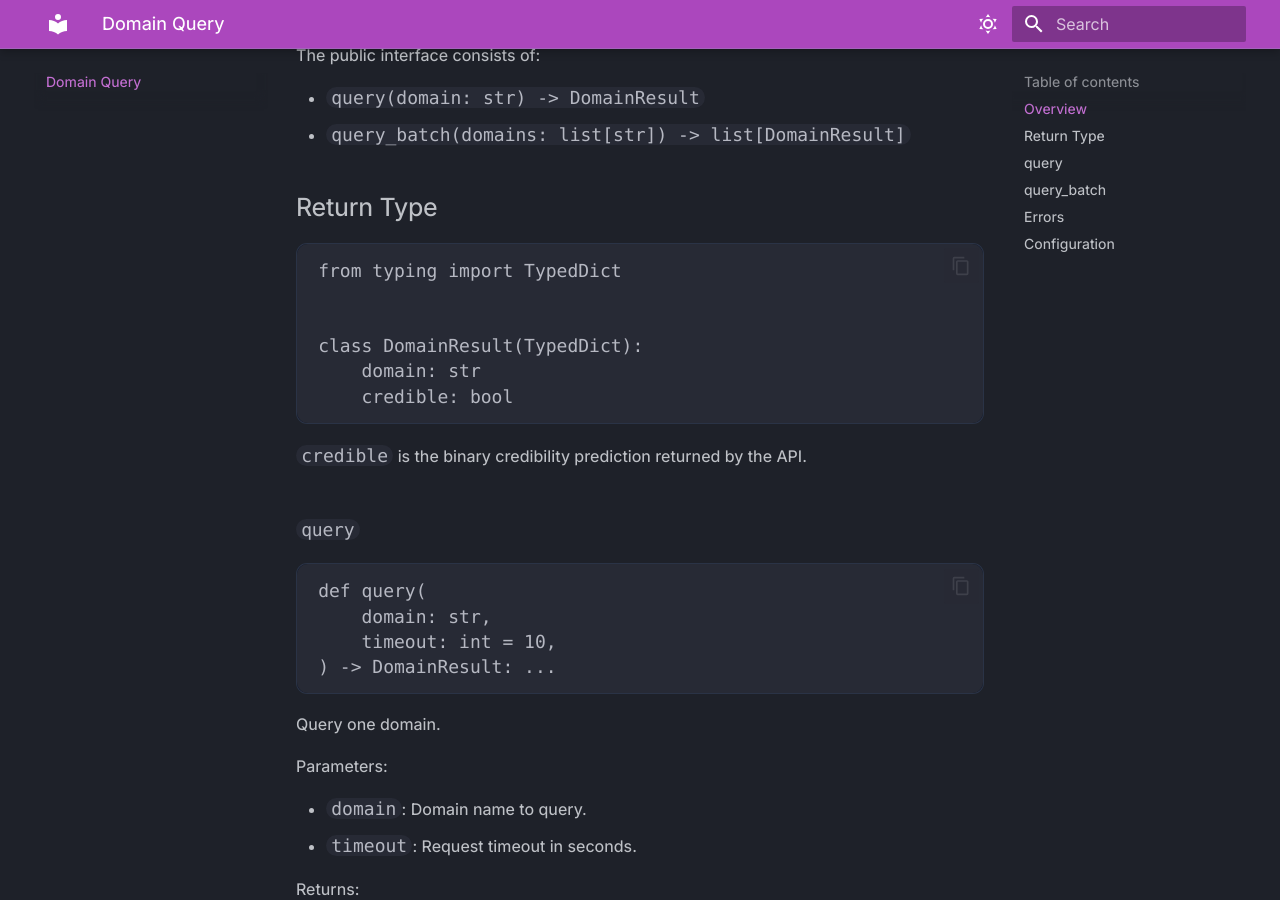
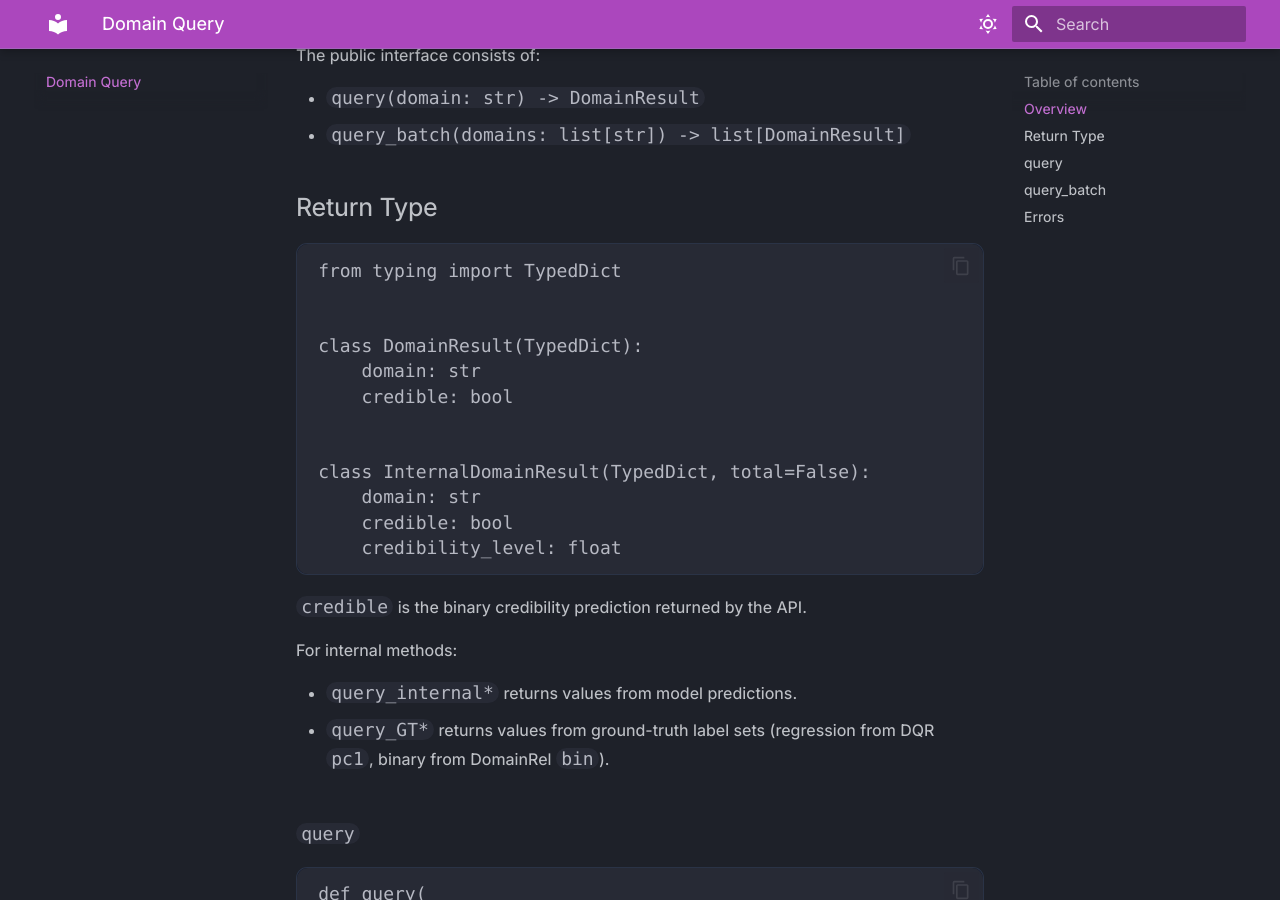
Before and after one commit to credi-net/CrediNet, an MkDocs documentation site: the page built from docs/domain-query.md, in a window 1280 px wide and 900 px high, scrolled down 237 px. Built offline with MkDocs 1.6.1 and Material for MkDocs 9.7.7, drawn with Linux system fonts in a browser that asks for light colours; some web fonts are replaced; some of the changed text lies outside the part shown.

Commit message:
update docs for 0.4.0

````diff
--- a/docs/domain-query.md
+++ b/docs/domain-query.md
@@ -16,9 +16,20 @@ from typing import TypedDict
 class DomainResult(TypedDict):
     domain: str
     credible: bool
+
+
+class InternalDomainResult(TypedDict, total=False):
+    domain: str
+    credible: bool
+    credibility_level: float
 ```
 
 `credible` is the binary credibility prediction returned by the API.
+
+For internal methods:
+
+- `query_internal*` returns values from model predictions.
+- `query_GT*` returns values from ground-truth label sets (regression from DQR `pc1`, binary from DomainRel `bin`).
 
 ## `query`
 
@@ -96,9 +107,4 @@ results == [
 - `ValueError` on invalid domain input.
 - `requests.exceptions.Timeout` when the request exceeds the configured timeout.
 - `requests.RequestException` for HTTP or transport errors.
-
-## Configuration
-
-Environment variables (for most cases this can be ignored):
-
-- `CREDI_INTERNAL_TOKEN` for internal commands.
+- `PermissionError` for internal methods when token is missing.
````
Also changed, not shown: docs/versions.md (+1 -0 lines).
